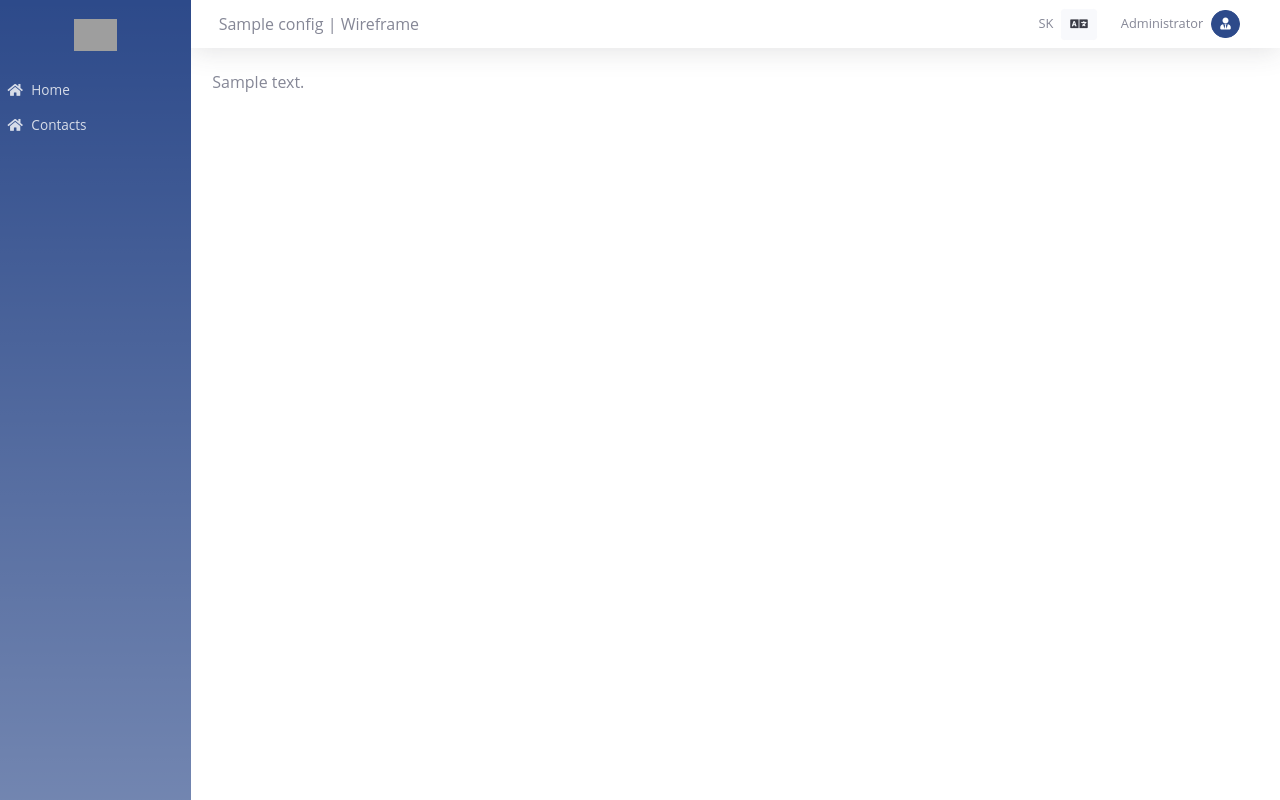
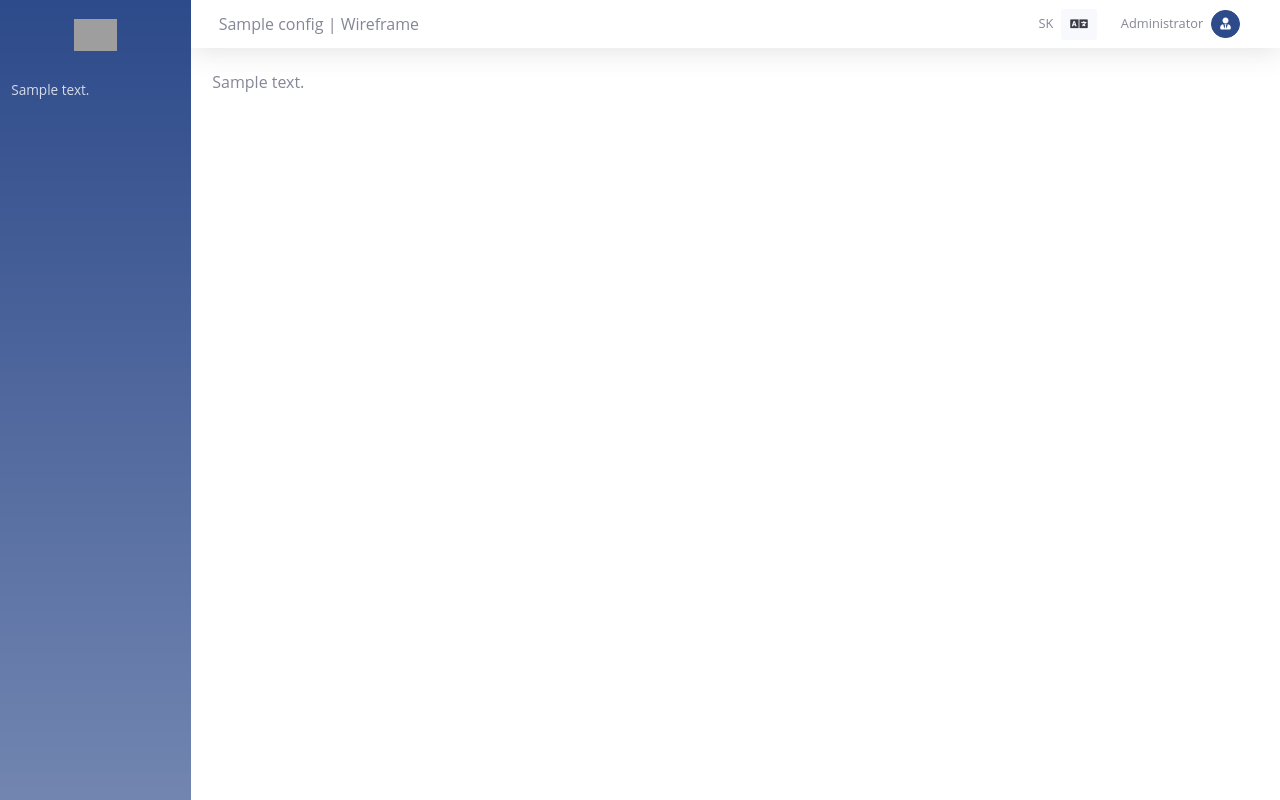
Before and after one commit to wai-blue/adios-wireframe, a PHP site: template src/templates/desktop.twig in a window 1280 px wide. Run offline with PHP 8.4, Linux system fonts and the light colour scheme; the template is opened without the code that fills it: most values are stand-ins (such as "Sample title", 1, 10 or a date in 2020); some libraries are stand-ins or nearby versions; grey boxes are pictures that could not be loaded.

Commit message:
sidebar items

```diff
--- a/src/templates/desktop.twig
+++ b/src/templates/desktop.twig
@@ -33,18 +33,14 @@
         </div>
       </a>
 
-      <li class="nav-item" style="">
-        <a id="nav-link-1" class="nav-link" href="{{ config.rewriteBase }}">
-          <i class="fas fa-home"></i>
-          <span>Home</span>
-        </a>
-      </li>
-      <li class="nav-item" style="">
-        <a id="nav-link-1" class="nav-link" href="{{ config.rewriteBase }}/contacts">
-          <i class="fas fa-home"></i>
-          <span>Contacts</span>
-        </a>
-      </li>
+      {% for url, item in config.sidebarItems %}
+        <li class="nav-item" style="">
+          <a id="nav-link-1" class="nav-link" href="{{ config.rewriteBase }}/{{ url }}">
+            <i class="{{ item.icon }}"></i>
+            <span>{{ item.text }}</span>
+          </a>
+        </li>
+      {% endfor %}
     </ul>
 
     <div id="content-wrapper" class="d-flex flex-column">
```
